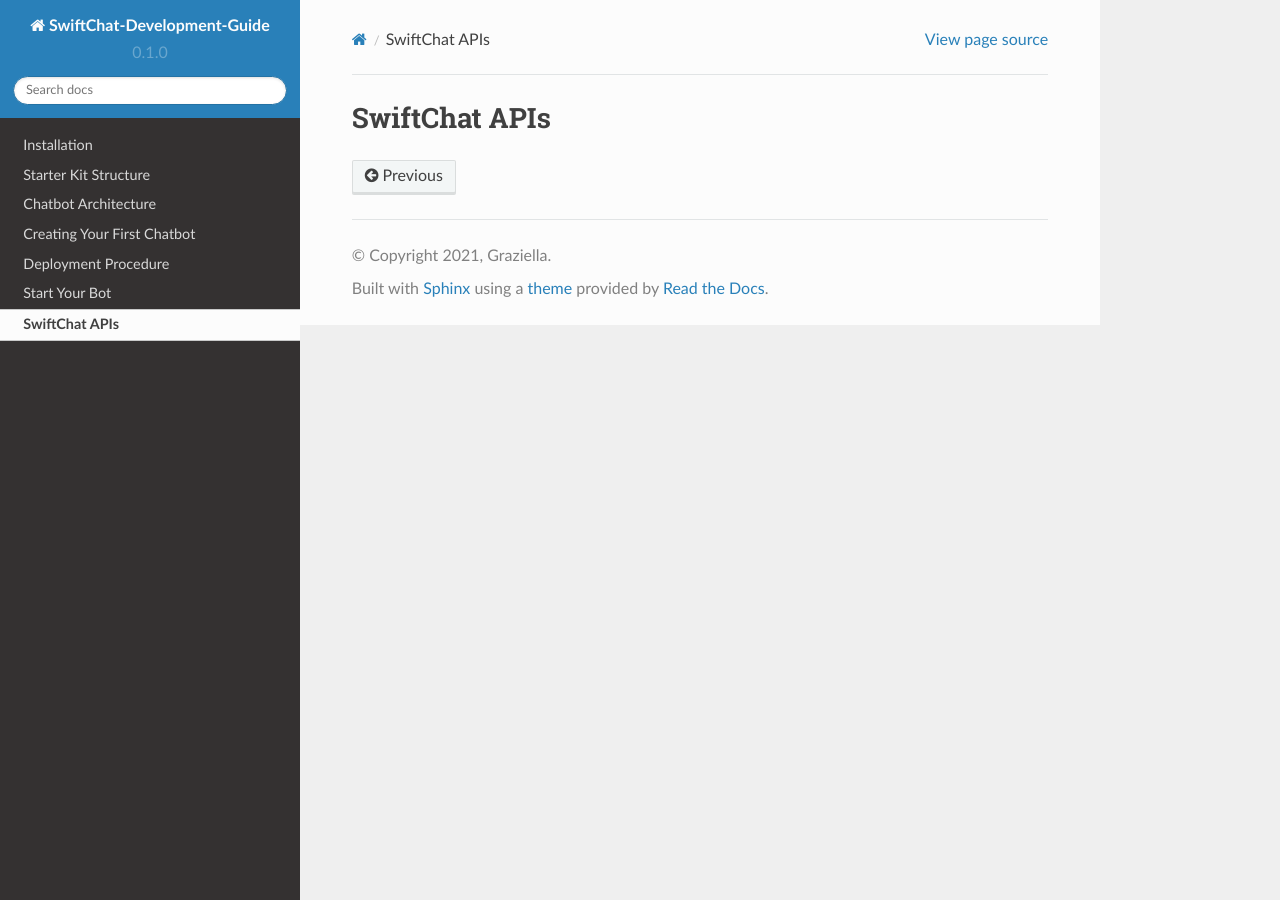
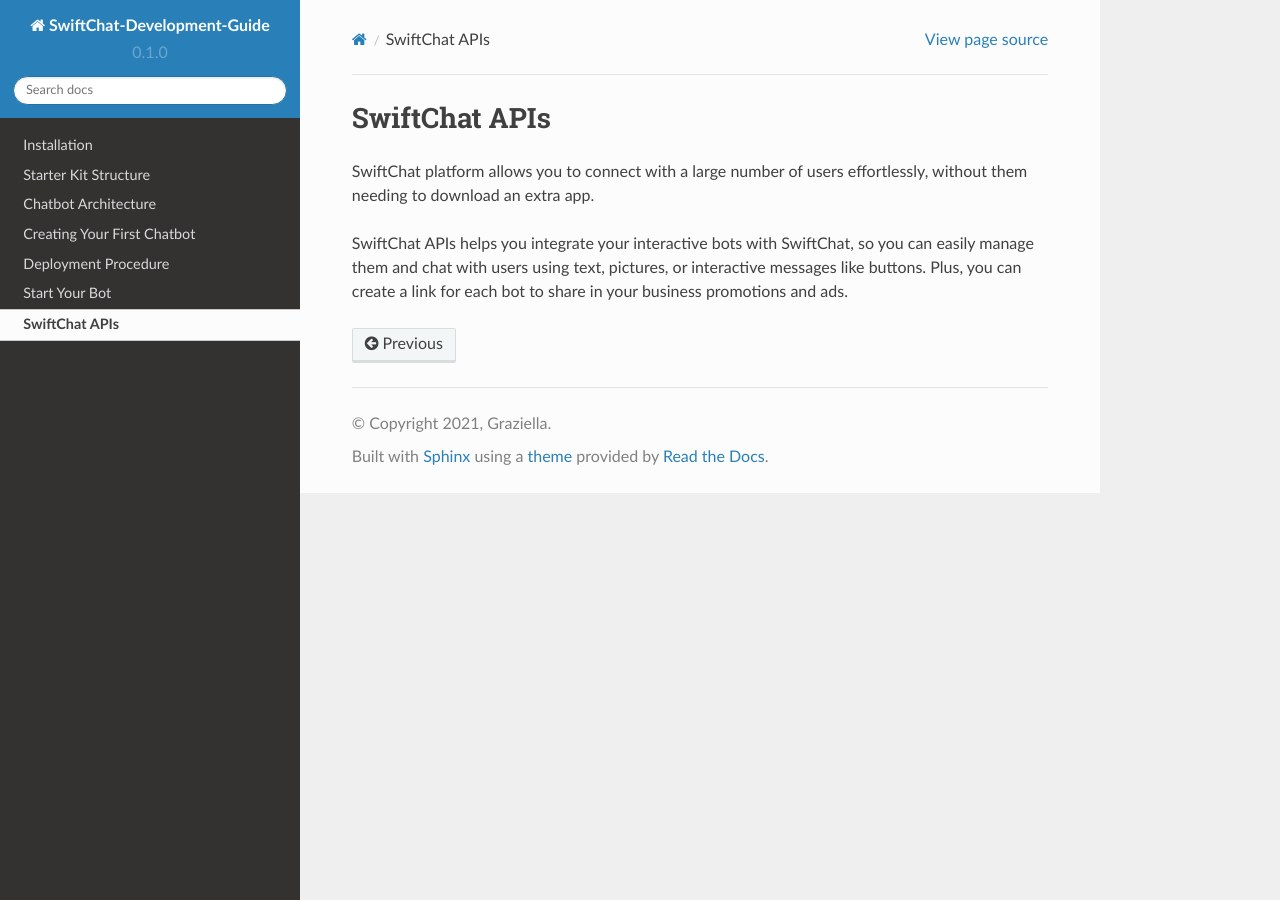
Before and after one commit to Priyanka-sharma181/Chatbot-Development-Guide, a Sphinx documentation site: the page built from docs/source/api_reference.rst, in a window 1280 px wide. Built offline with Sphinx 7.4.7 and the Read the Docs theme 2.0.0, drawn with Linux system fonts in a browser that asks for light colours.

Commit message:
updating files

```diff
--- a/docs/source/api_reference.rst
+++ b/docs/source/api_reference.rst
@@ -1,2 +1,5 @@
 SwiftChat APIs
 ====================
+SwiftChat platform allows you to connect with a large number of users effortlessly, without them needing to download an extra app.
+
+SwiftChat APIs helps you integrate your interactive bots with SwiftChat, so you can easily manage them and chat with users using text, pictures, or interactive messages like buttons. Plus, you can create a link for each bot to share in your business promotions and ads.
```
